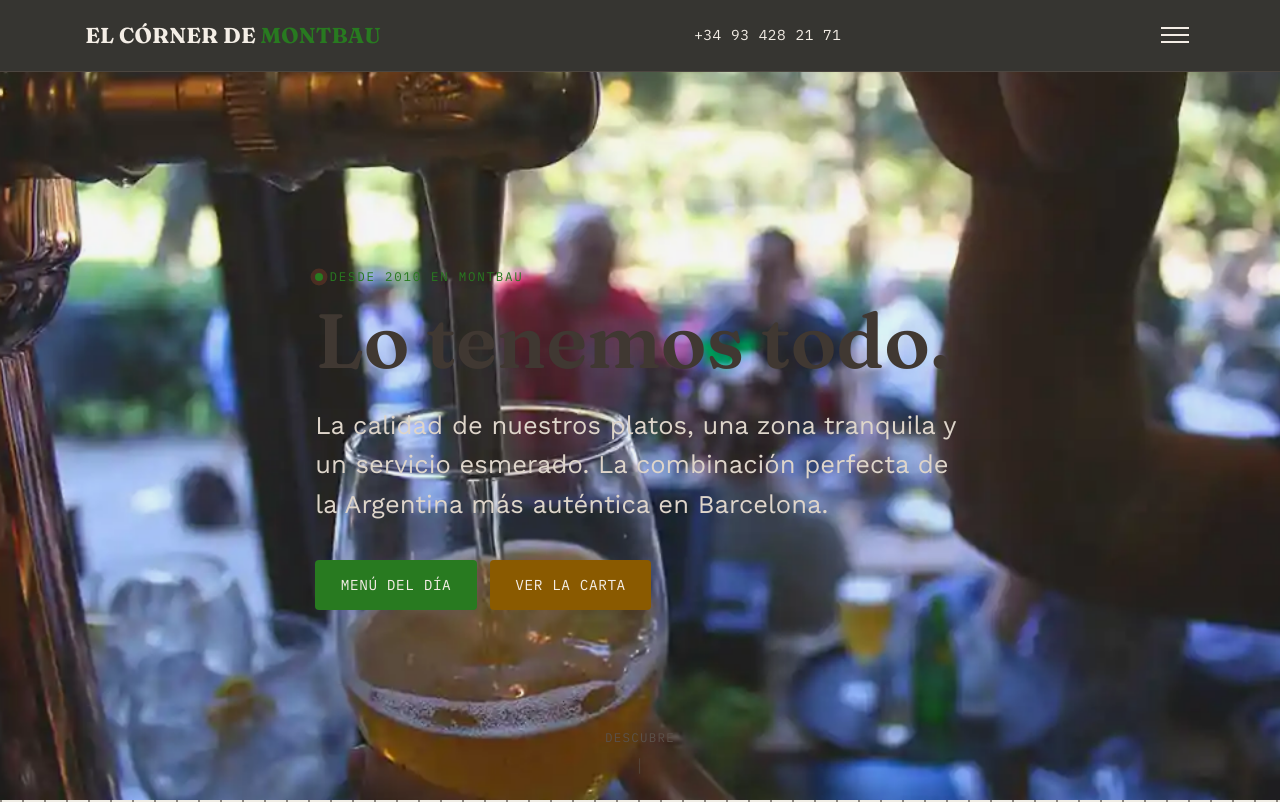
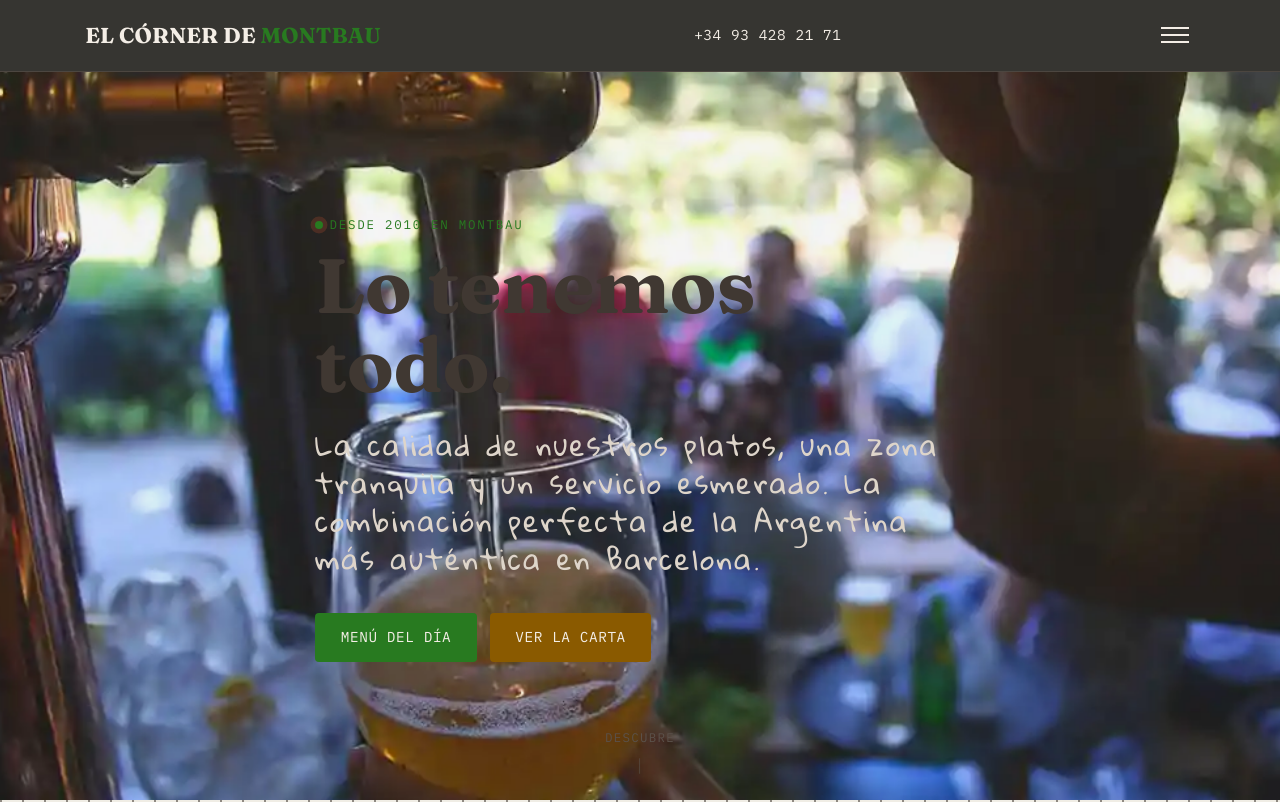
Before and after one commit to Capitankanalla/ElCornerdeMontbau, a website: page index.html in a window 1280 px wide. Shown: the top 802 px of the page. Drawn offline with nearby package versions, Linux system fonts and the light colour scheme.

Commit message:
Feat: tipus de lletra

```diff
--- a/css/hero.css
+++ b/css/hero.css
@@ -44,7 +44,10 @@
 .hero.is-loaded .hero-content > .hero-actions { transition-delay: 0.24s; }
 
 .hero-title {
+  font-family: var(--font-display);
   font-size: var(--fs-hero);
+  font-weight: 700;
+  line-height: 1.02;
   margin-bottom: var(--sp-3);
 }
 .hero .eyebrow,
@@ -64,7 +67,11 @@
 }
 
 .hero-sub {
-  font-size: var(--fs-lg);
+  font-family: "Gloria Hallelujah", cursive;
+  font-size: clamp(1.15rem, 2.2vw, 1.75rem);
+  font-weight: 400;
+  line-height: 1.35;
+  letter-spacing: 2px;
   color: var(--color-cream-dim);
   max-width: 46ch;
   margin-bottom: var(--sp-4);
--- a/index.html
+++ b/index.html
@@ -8,7 +8,7 @@
   <meta name="description" content="" />
   <link rel="preconnect" href="https://fonts.googleapis.com" />
   <link
-    href="https://fonts.googleapis.com/css2?family=Fraunces:wght@500;600;700&family=Work+Sans:wght@400;500;600&family=IBM+Plex+Mono:wght@400;500&display=swap"
+    href="https://fonts.googleapis.com/css2?family=Fraunces:wght@500;600;700&family=Gloria+Hallelujah&family=Work+Sans:wght@400;500;600&family=IBM+Plex+Mono:wght@400;500&display=swap"
     rel="stylesheet" />
   <link rel="stylesheet" href="css/variables.css" />
   <link rel="stylesheet" href="css/base.css" />
```
